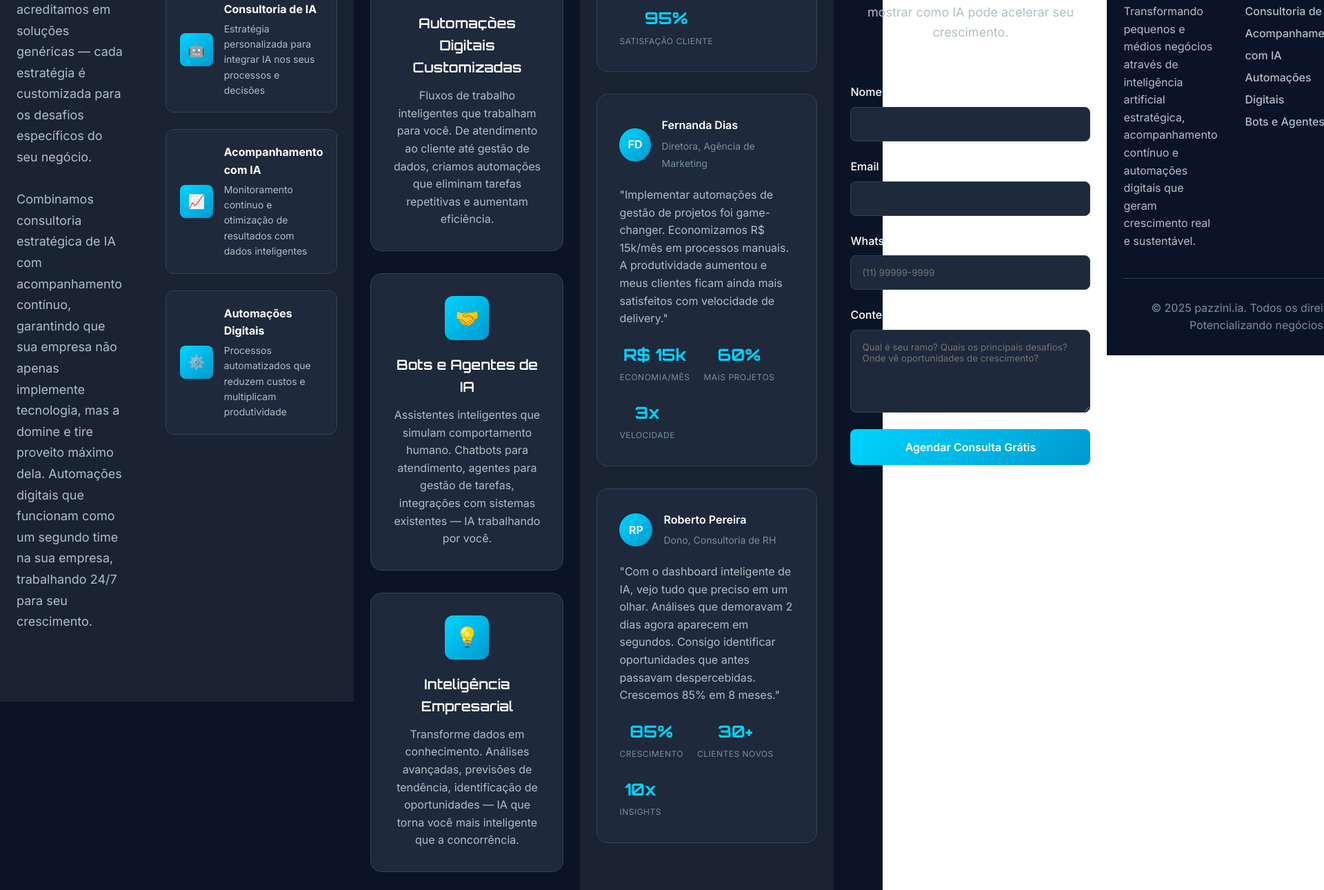
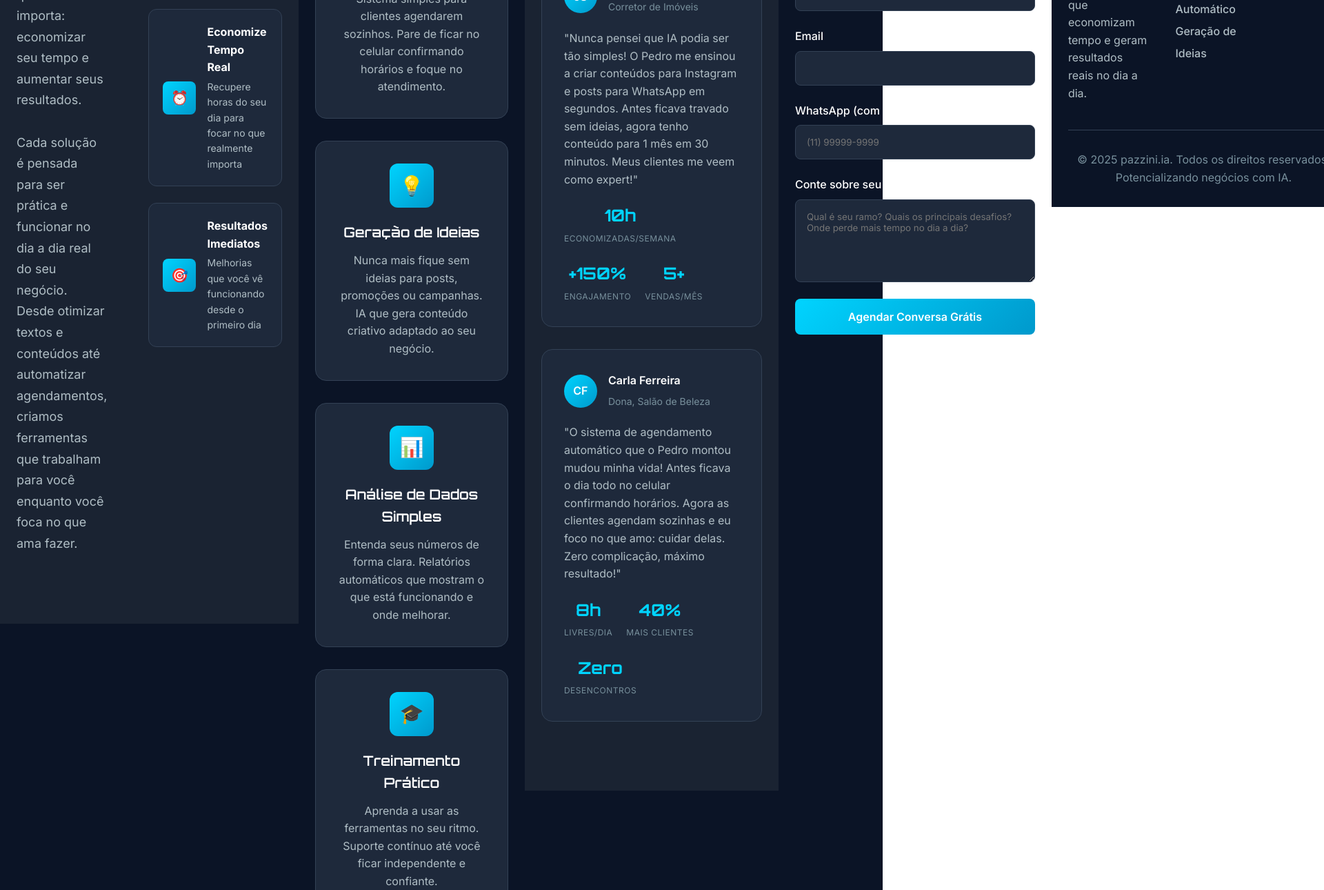
Before and after one commit to TorPredo/project, a website built with Vite: page index.html in a window 1280 px wide. Shown: the part 1389-2679 px from the top of the page at 69% size, 1920 px wide, since content can reach past the window. Built offline with nearby package versions, Linux system fonts and the light colour scheme.

Commit message:
Update index.html

```diff
--- a/index.html
+++ b/index.html
@@ -13,6 +13,10 @@
     <link rel="preconnect" href="https://fonts.googleapis.com">
     <link rel="preconnect" href="https://fonts.gstatic.com" crossorigin>
     <link href="https://fonts.googleapis.com/css2?family=Inter:wght@300;400;500;600;700&family=Orbitron:wght@400;500;600;700;800&display=swap" rel="stylesheet">
+
+    <!-- EmailJS -->
+    <script type="text/javascript" src="https://cdn.jsdelivr.net/npm/@emailjs/browser@4/dist/email.min.js"></script>
+
     <style>
         :root {
             --primary-bg: #0B1426;
@@ -813,7 +817,7 @@
         <div class="container">
             <div class="hero-content">
                 <h1>Transforme seu Negócio com Inteligência Artificial</h1>
-                <p>Consultoria estratégica de IA, acompanhamento inteligente para crescimento acelerado e automações digitais que revolucionam como você trabalha.</p>
+                <p>Soluções simples de IA que qualquer pessoa consegue usar. Economize horas por semana e aumente seus resultados sem complicação.</p>
                 <div class="cta-buttons">
                     <a href="#contact" class="btn btn-primary">
                         Agendar Consulta Grátis
@@ -832,33 +836,33 @@
     <section class="section about" id="about">
         <div class="container">
             <h2 class="section-title animate-on-scroll">Sobre pazzini.ia</h2>
-            <p class="section-subtitle animate-on-scroll">Impulsionando negócios locais com inteligência artificial e automações digitais estratégicas.</p>
+            <p class="section-subtitle animate-on-scroll">IA simples e prática para pequenos negócios que querem economizar tempo e aumentar resultados</p>
             <div class="about-content">
                 <div class="about-text animate-on-scroll">
-                    <p>Na pazzini.ia, especializamos em ajudar pequenos e médios negócios a crescerem exponencialmente através de inteligência artificial. Não acreditamos em soluções genéricas — cada estratégia é customizada para os desafios específicos do seu negócio.</p>
+                    <p>Na pazzini.ia, transformamos pequenos negócios através de soluções simples de IA que qualquer pessoa consegue usar. Não complicamos com termos técnicos ou sistemas complexos — focamos no que realmente importa: economizar seu tempo e aumentar seus resultados.</p>
                     <br>
-                    <p>Combinamos consultoria estratégica de IA com acompanhamento contínuo, garantindo que sua empresa não apenas implemente tecnologia, mas a domine e tire proveito máximo dela. Automações digitais que funcionam como um segundo time na sua empresa, trabalhando 24/7 para seu crescimento.</p>
+                    <p>Cada solução é pensada para ser prática e funcionar no dia a dia real do seu negócio. Desde otimizar textos e conteúdos até automatizar agendamentos, criamos ferramentas que trabalham para você enquanto você foca no que ama fazer.</p>
                 </div>
                 <div class="about-features animate-on-scroll">
                     <div class="feature-item">
                         <div class="feature-icon">🤖</div>
                         <div>
-                            <h4 style="color: var(--text-primary); margin-bottom: 4px;">Consultoria de IA</h4>
-                            <p style="color: var(--text-secondary); font-size: 14px;">Estratégia personalizada para integrar IA nos seus processos e decisões</p>
+                            <h4 style="color: var(--text-primary); margin-bottom: 4px;">IA Simples e Prática</h4>
+                            <p style="color: var(--text-secondary); font-size: 14px;">Soluções que você aprende a usar em minutos, não meses</p>
                         </div>
                     </div>
                     <div class="feature-item">
-                        <div class="feature-icon">📈</div>
+                        <div class="feature-icon">⏰</div>
                         <div>
-                            <h4 style="color: var(--text-primary); margin-bottom: 4px;">Acompanhamento com IA</h4>
-                            <p style="color: var(--text-secondary); font-size: 14px;">Monitoramento contínuo e otimização de resultados com dados inteligentes</p>
+                            <h4 style="color: var(--text-primary); margin-bottom: 4px;">Economize Tempo Real</h4>
+                            <p style="color: var(--text-secondary); font-size: 14px;">Recupere horas do seu dia para focar no que realmente importa</p>
                         </div>
                     </div>
                     <div class="feature-item">
-                        <div class="feature-icon">⚙️</div>
+                        <div class="feature-icon">🎯</div>
                         <div>
-                            <h4 style="color: var(--text-primary); margin-bottom: 4px;">Automações Digitais</h4>
-                            <p style="color: var(--text-secondary); font-size: 14px;">Processos automatizados que reduzem custos e multiplicam produtividade</p>
+                            <h4 style="color: var(--text-primary); margin-bottom: 4px;">Resultados Imediatos</h4>
+                            <p style="color: var(--text-secondary); font-size: 14px;">Melhorias que você vê funcionando desde o primeiro dia</p>
                         </div>
                     </div>
                 </div>
@@ -870,37 +874,37 @@
     <section class="section solutions" id="solutions">
         <div class="container">
             <h2 class="section-title animate-on-scroll">Nossos Serviços</h2>
-            <p class="section-subtitle animate-on-scroll">Soluções completas de IA e automação para acelerar o crescimento do seu negócio</p>
+            <p class="section-subtitle animate-on-scroll">Soluções práticas de IA para economizar tempo e acelerar resultados no seu negócio</p>
             <div class="solutions-grid">
                 <div class="solution-card animate-on-scroll">
-                    <div class="solution-icon">🧠</div>
-                    <h3>Consultoria Estratégica de IA</h3>
-                    <p>Diagnóstico completo do seu negócio. Identificamos oportunidades de IA, mapeamos processos críticos e criamos roadmap personalizado para transformação digital com impacto real.</p>
+                    <div class="solution-icon">✍️</div>
+                    <h3>Otimização de Conteúdo</h3>
+                    <p>Melhore descrições de produtos, posts para redes sociais e materiais de marketing. Crie conteúdos que vendem em minutos, não horas.</p>
+                </div>
+                <div class="solution-card animate-on-scroll">
+                    <div class="solution-icon">🔍</div>
+                    <h3>SEO Inteligente</h3>
+                    <p>Apareça melhor no Google com otimizações automáticas. Aumente suas visitas online sem precisar entender de programação ou códigos.</p>
+                </div>
+                <div class="solution-card animate-on-scroll">
+                    <div class="solution-icon">📅</div>
+                    <h3>Agendamento Automático</h3>
+                    <p>Sistema simples para clientes agendarem sozinhos. Pare de ficar no celular confirmando horários e foque no atendimento.</p>
+                </div>
+                <div class="solution-card animate-on-scroll">
+                    <div class="solution-icon">💡</div>
+                    <h3>Geração de Ideias</h3>
+                    <p>Nunca mais fique sem ideias para posts, promoções ou campanhas. IA que gera conteúdo criativo adaptado ao seu negócio.</p>
                 </div>
                 <div class="solution-card animate-on-scroll">
                     <div class="solution-icon">📊</div>
-                    <h3>Acompanhamento com IA</h3>
-                    <p>Dashboard inteligente e monitoramento contínuo. Você acompanha métricas em tempo real, recebe insights acionáveis e otimiza decisões com dados alimentados por IA.</p>
+                    <h3>Análise de Dados Simples</h3>
+                    <p>Entenda seus números de forma clara. Relatórios automáticos que mostram o que está funcionando e onde melhorar.</p>
                 </div>
                 <div class="solution-card animate-on-scroll">
-                    <div class="solution-icon">🔄</div>
-                    <h3>Automações Digitais Customizadas</h3>
-                    <p>Fluxos de trabalho inteligentes que trabalham para você. De atendimento ao cliente até gestão de dados, criamos automações que eliminam tarefas repetitivas e aumentam eficiência.</p>
-                </div>
-                <div class="solution-card animate-on-scroll">
-                    <div class="solution-icon">🤝</div>
-                    <h3>Bots e Agentes de IA</h3>
-                    <p>Assistentes inteligentes que simulam comportamento humano. Chatbots para atendimento, agentes para gestão de tarefas, integrações com sistemas existentes — IA trabalhando por você.</p>
-                </div>
-                <div class="solution-card animate-on-scroll">
-                    <div class="solution-icon">💡</div>
-                    <h3>Inteligência Empresarial</h3>
-                    <p>Transforme dados em conhecimento. Análises avançadas, previsões de tendência, identificação de oportunidades — IA que torna você mais inteligente que a concorrência.</p>
-                </div>
-                <div class="solution-card animate-on-scroll">
-                    <div class="solution-icon">🚀</div>
-                    <h3>Implementação e Treinamento</h3>
-                    <p>Deploy seguro de soluções de IA. Implementação técnica cuidadosa, treinamento de equipe e suporte contínuo para garantir adoção completa e sucesso sustentável.</p>
+                    <div class="solution-icon">🎓</div>
+                    <h3>Treinamento Prático</h3>
+                    <p>Aprenda a usar as ferramentas no seu ritmo. Suporte contínuo até você ficar independente e confiante.</p>
                 </div>
             </div>
         </div>
@@ -910,83 +914,83 @@
     <section class="section cases" id="cases">
         <div class="container">
             <h2 class="section-title animate-on-scroll">Resultados Reais</h2>
-            <p class="section-subtitle animate-on-scroll">Pequenos negócios que cresceram exponencialmente com IA e automação</p>
+            <p class="section-subtitle animate-on-scroll">Pequenos negócios que economizam horas por semana com soluções simples de IA</p>
             <div class="cases-grid">
                 <div class="case-card animate-on-scroll">
                     <div class="case-header">
-                        <div class="case-avatar">CM</div>
+                        <div class="case-avatar">MC</div>
                         <div class="case-info">
-                            <h4>Carlos Mendes</h4>
-                            <span>Proprietário, E-commerce de Moda</span>
+                            <h4>Mariana Costa</h4>
+                            <span>Proprietária, E-commerce de Roupas</span>
                         </div>
                     </div>
                     <div class="case-quote">
-                        "A IA de atendimento da pazzini.ia reduziu resposta a clientes de 2 horas para 2 minutos. Minhas vendas cresceram 40% só pela melhoria no atendimento. É como ter um time de 5 pessoas trabalhando 24/7."
+                        "O Pedro me ajudou a melhorar todas as descrições dos produtos com IA e otimizar meu SEO. Antes gastava 2 horas escrevendo uma descrição, agora faço em 10 minutos. Minhas vendas online triplicaram e apareço melhor no Google!"
                     </div>
                     <div class="case-metrics">
                         <div class="metric">
-                            <span class="metric-value">40%</span>
-                            <span class="metric-label">Aumento de Vendas</span>
+                            <span class="metric-value">3x</span>
+                            <span class="metric-label">Vendas Online</span>
                         </div>
                         <div class="metric">
-                            <span class="metric-value">20h</span>
+                            <span class="metric-value">15h</span>
                             <span class="metric-label">Economizadas/Semana</span>
                         </div>
                         <div class="metric">
-                            <span class="metric-value">95%</span>
-                            <span class="metric-label">Satisfação Cliente</span>
+                            <span class="metric-value">+200%</span>
+                            <span class="metric-label">Visitas do Google</span>
                         </div>
                     </div>
                 </div>
                 <div class="case-card animate-on-scroll">
                     <div class="case-header">
-                        <div class="case-avatar">FD</div>
+                        <div class="case-avatar">JS</div>
                         <div class="case-info">
-                            <h4>Fernanda Dias</h4>
-                            <span>Diretora, Agência de Marketing</span>
+                            <h4>João Santos</h4>
+                            <span>Corretor de Imóveis</span>
                         </div>
                     </div>
                     <div class="case-quote">
-                        "Implementar automações de gestão de projetos foi game-changer. Economizamos R$ 15k/mês em processos manuais. A produtividade aumentou e meus clientes ficam ainda mais satisfeitos com velocidade de delivery."
+                        "Nunca pensei que IA podia ser tão simples! O Pedro me ensinou a criar conteúdos para Instagram e posts para WhatsApp em segundos. Antes ficava travado sem ideias, agora tenho conteúdo para 1 mês em 30 minutos. Meus clientes me veem como expert!"
                     </div>
                     <div class="case-metrics">
                         <div class="metric">
-                            <span class="metric-value">R$ 15k</span>
-                            <span class="metric-label">Economia/Mês</span>
+                            <span class="metric-value">10h</span>
+                            <span class="metric-label">Economizadas/Semana</span>
                         </div>
                         <div class="metric">
-                            <span class="metric-value">60%</span>
-                            <span class="metric-label">Mais Projetos</span>
+                            <span class="metric-value">+150%</span>
+                            <span class="metric-label">Engajamento</span>
                         </div>
                         <div class="metric">
-                            <span class="metric-value">3x</span>
-                            <span class="metric-label">Velocidade</span>
+                            <span class="metric-value">5+</span>
+                            <span class="metric-label">Vendas/Mês</span>
                         </div>
                     </div>
                 </div>
                 <div class="case-card animate-on-scroll">
                     <div class="case-header">
-                        <div class="case-avatar">RP</div>
+                        <div class="case-avatar">CF</div>
                         <div class="case-info">
-                            <h4>Roberto Pereira</h4>
-                            <span>Dono, Consultoria de RH</span>
+                            <h4>Carla Ferreira</h4>
+                            <span>Dona, Salão de Beleza</span>
                         </div>
                     </div>
                     <div class="case-quote">
-                        "Com o dashboard inteligente de IA, vejo tudo que preciso em um olhar. Análises que demoravam 2 dias agora aparecem em segundos. Consigo identificar oportunidades que antes passavam despercebidas. Crescemos 85% em 8 meses."
+                        "O sistema de agendamento automático que o Pedro montou mudou minha vida! Antes ficava o dia todo no celular confirmando horários. Agora as clientes agendam sozinhas e eu foco no que amo: cuidar delas. Zero complicação, máximo resultado!"
                     </div>
                     <div class="case-metrics">
                         <div class="metric">
-                            <span class="metric-value">85%</span>
-                            <span class="metric-label">Crescimento</span>
+                            <span class="metric-value">8h</span>
+                            <span class="metric-label">Livres/Dia</span>
                         </div>
                         <div class="metric">
-                            <span class="metric-value">30+</span>
-                            <span class="metric-label">Clientes Novos</span>
+                            <span class="metric-value">40%</span>
+                            <span class="metric-label">Mais Clientes</span>
                         </div>
                         <div class="metric">
-                            <span class="metric-value">10x</span>
-                            <span class="metric-label">Insights</span>
+                            <span class="metric-value">Zero</span>
+                            <span class="metric-label">Desencontros</span>
                         </div>
                     </div>
                 </div>
@@ -998,7 +1002,7 @@
     <section class="section contact" id="contact">
         <div class="container">
             <h2 class="section-title animate-on-scroll">Comece Sua Transformação Hoje</h2>
-            <p class="section-subtitle animate-on-scroll">Agende uma consulta grátis de 30 minutos. Vamos entender seu negócio e mostrar como IA pode acelerar seu crescimento.</p>
+            <p class="section-subtitle animate-on-scroll">Agende uma conversa grátis de 30 minutos. Vamos entender seu negócio e mostrar como IA pode economizar seu tempo.</p>
             <div class="contact-content animate-on-scroll">
                 <form class="contact-form" id="contactForm">
                     <div class="form-group">
@@ -1015,10 +1019,10 @@
                     </div>
                     <div class="form-group">
                         <label for="message" class="form-label">Conte sobre seu negócio e desafios</label>
-                        <textarea id="message" name="message" class="form-textarea" placeholder="Qual é seu ramo? Quais os principais desafios? Onde vê oportunidades de crescimento?" required></textarea>
+                        <textarea id="message" name="message" class="form-textarea" placeholder="Qual é seu ramo? Quais os principais desafios? Onde perde mais tempo no dia a dia?" required></textarea>
                     </div>
                     <button type="submit" class="submit-btn" id="submitBtn">
-                        Agendar Consulta Grátis
+                        Agendar Conversa Grátis
                     </button>
                 </form>
                 <div class="form-message" id="formMessage" style="display: none;"></div>
@@ -1032,15 +1036,15 @@
             <div class="footer-content">
                 <div class="footer-brand">
                     <h3>pazzini.ia</h3>
-                    <p>Transformando pequenos e médios negócios através de inteligência artificial estratégica, acompanhamento contínuo e automações digitais que geram crescimento real e sustentável.</p>
+                    <p>Transformando pequenos negócios através de soluções simples de IA que economizam tempo e geram resultados reais no dia a dia.</p>
                 </div>
                 <div class="footer-links">
                     <h4>Serviços</h4>
                     <ul>
-                        <li><a href="#solutions">Consultoria de IA</a></li>
-                        <li><a href="#solutions">Acompanhamento com IA</a></li>
-                        <li><a href="#solutions">Automações Digitais</a></li>
-                        <li><a href="#solutions">Bots e Agentes</a></li>
+                        <li><a href="#solutions">Otimização de Conteúdo</a></li>
+                        <li><a href="#solutions">SEO Inteligente</a></li>
+                        <li><a href="#solutions">Agendamento Automático</a></li>
+                        <li><a href="#solutions">Geração de Ideias</a></li>
                     </ul>
                 </div>
                 <div class="footer-links">
@@ -1060,6 +1064,11 @@
     </footer>
 
     <script>
+        // EmailJS Configuration
+        (function() {
+            emailjs.init('GrqQuE4uC5701PMyK'); // Sua Public Key
+        })();
+
         // Theme toggle functionality
         const themeToggle = document.getElementById('themeToggle');
         const themeIcon = document.getElementById('themeIcon');
@@ -1142,7 +1151,7 @@
             });
         });
 
-        // Contact form handling
+        // Contact form handling with EmailJS
         const contactForm = document.getElementById('contactForm');
         const submitBtn = document.getElementById('submitBtn');
         const formMessage = document.getElementById('formMessage');
@@ -1160,24 +1169,29 @@
 
             // Get form data
             const formData = new FormData(contactForm);
-            const data = {
-                name: formData.get('name'),
-                email: formData.get('email'),
+            const templateParams = {
+                from_name: formData.get('name'),
+                from_email: formData.get('email'),
                 phone: formData.get('phone'),
-                message: formData.get('message')
+                message: formData.get('message'),
+                to_name: 'Pedro Pazzini',
             };
 
-            // Simulate form submission (replace with actual endpoint)
             try {
-                await new Promise(resolve => setTimeout(resolve, 1500));
+                // Send email via EmailJS
+                await emailjs.send(
+                    'service_dsgfypw',        // Seu Service ID
+                    'template_8tgcnaq',       // Seu Template ID CORRETO
+                    templateParams
+                );
 
                 // Show success message
-                showMessage('Perfeito! Vamos analisar seu negócio e entraremos em contato em até 2 horas. Prepare-se para crescer! 🚀', 'success');
+                showMessage('Perfeito! Sua mensagem foi enviada. Responderemos em até 2 horas! 🚀', 'success');
                 contactForm.reset();
 
             } catch (error) {
-                // Show error message
-                showMessage('Desculpe, houve um erro ao enviar. Tente novamente ou nos chame no WhatsApp.', 'error');
+                console.error('EmailJS Error:', error);
+                showMessage('Erro ao enviar. Tente novamente ou nos chame no WhatsApp.', 'error');
             } finally {
                 // Reset button state
                 submitBtn.innerHTML = originalText;
```
